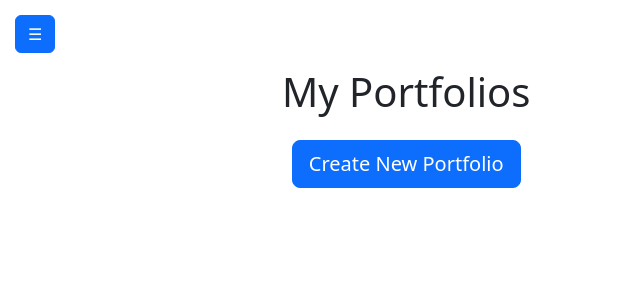
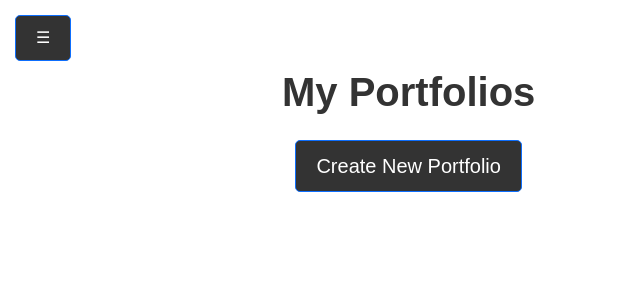
Before and after one commit to PooranaSelvan/portcraft, a Flask app: template templates/my_portfolios.html in a window 1280 px wide. Shown: the top 300 px of the page, without its empty margins (0-640 px from the left). Run offline with Flask 3, Linux system fonts and the light colour scheme; the template is opened without the code that fills it, so the values that code supplies are empty; some libraries are stand-ins or nearby versions.

Commit message:
Update Code

```diff
--- a/templates/my_portfolios.html
+++ b/templates/my_portfolios.html
@@ -1,40 +1,34 @@
 {% extends "base.html" %}
 
 {% block content %}
-<!DOCTYPE html>
-<html lang="en">
-<head>
-    <meta charset="UTF-8">
-    <meta name="viewport" content="width=device-width, initial-scale=1.0">
-    <title>My Portfolios</title>
-    <!-- Bootstrap CSS -->
-    <link href="https://cdnjs.cloudflare.com/ajax/libs/bootstrap/5.3.0/css/bootstrap.min.css" rel="stylesheet">
-</head>
-<body>
-    <div class="container mt-5 d-flex flex-wrap flex-col">
-        <div class="d-flex flex-wrap flex-column align-items-center justify-content-center">
-            <h1 class="text-center mb-4">My Portfolios</h1>
+    <div class="container mt-5">
+        <!-- Page Header -->
+        <div class="text-center mb-5">
+            <h1 class="fw-bold mb-4">My Portfolios</h1>
+            <a class="btn btn-primary btn-lg" href="{{ url_for('create_portfolio') }}">Create New Portfolio</a>
+        </div>
 
-            <div class="d-flex justify-content-center mb-4">
-                <a class="btn btn-primary btn-lg" href="{{ url_for('create_portfolio') }}">Create New Portfolio</a>
-            </div>
-        </div>
-        <div class="row row-cols-1 row-cols-md-3 g-4">
+        <!-- Portfolio Cards -->
+        <div class="d-flex flex-wrap justify-content-center gap-4">
             {% for portfolio in portfolios %}
-                <div class="col">
-                    <div class="card shadow-sm h-100">
-                        <img src="{{ portfolio.profile_photo or 'https://via.placeholder.com/300x200.png?text=No+Image' }}"
-                             class="card-img-top" alt="{{ portfolio.name }}">
-                        <div class="card-body">
-                            <h5 class="card-title">{{ portfolio.name }}</h5>
-                            <div class="d-flex justify-content-between">
-                                <a href="{{ url_for('view_portfolio', username='myusername', portfolio_id=portfolio._id) }}"
-                                   class="btn btn-info btn-sm">Preview</a>
-                                <a href="{{ url_for('edit_portfolio', portfolio_id=portfolio._id) }}"
-                                   class="btn btn-warning btn-sm">Edit</a>
-                                <a href="{{ url_for('delete_portfolio', portfolio_id=portfolio._id) }}"
-                                   class="btn btn-danger btn-sm">Delete</a>
-                            </div>
+                <div class="card shadow-lg border-0 rounded-4 overflow-hidden"
+                     style="min-width: 280px; max-width: 320px; transition: transform 0.3s;">
+                    <!-- Card Image -->
+                    <img src="{{ portfolio.profile_photo or 'https://via.placeholder.com/300x200.png?text=No+Image' }}"
+                         class="card-img-top"
+                         alt="{{ portfolio.name }}"
+                         style="height: 200px; object-fit: cover;">
+
+                    <!-- Card Body -->
+                    <div class="card-body d-flex flex-column">
+                        <h5 class="card-title text-center fw-bold text-dark mb-3">{{ portfolio.name }}</h5>
+                        <div class="d-flex justify-content-between gap-2 mt-auto">
+                            <a href="{{ url_for('view_portfolio', username='myusername', portfolio_id=portfolio._id) }}"
+                               class="btn btn-info btn-sm w-100">Preview</a>
+                            <a href="{{ url_for('edit_portfolio', portfolio_id=portfolio._id) }}"
+                               class="btn btn-warning btn-sm w-100">Edit</a>
+                            <a href="{{ url_for('delete_portfolio', portfolio_id=portfolio._id) }}"
+                               class="btn btn-danger btn-sm w-100">Delete</a>
                         </div>
                     </div>
                 </div>
@@ -44,6 +38,31 @@
 
     <!-- Bootstrap JS Bundle (with Popper) -->
     <script src="https://cdnjs.cloudflare.com/ajax/libs/bootstrap/5.3.0/js/bootstrap.bundle.min.js"></script>
-</body>
-</html>
+
+    <!-- Card Styling -->
+    <style>
+        .card:hover {
+            transform: scale(1.03);
+            box-shadow: 0 8px 20px rgba(0, 0, 0, 0.15);
+        }
+
+        .btn {
+            transition: background-color 0.2s, color 0.2s;
+        }
+
+        .btn-info:hover {
+            background-color: #0dcaf0;
+            color: white;
+        }
+
+        .btn-warning:hover {
+            background-color: #ffca2c;
+            color: black;
+        }
+
+        .btn-danger:hover {
+            background-color: #dc3545;
+            color: white;
+        }
+    </style>
 {% endblock %}
--- a/templates/preview.html
+++ b/templates/preview.html
@@ -1,7 +1,6 @@
 {% extends "base.html" %}
 
 {% block content %}
-<!DOCTYPE html>
 <html lang="en">
 <head>
     <meta charset="UTF-8">
```
Also changed, not shown: templates/view_portfolio.html (+33 -8 lines), static/uploads/portfolio.content.profile_photo.jpg (added).
